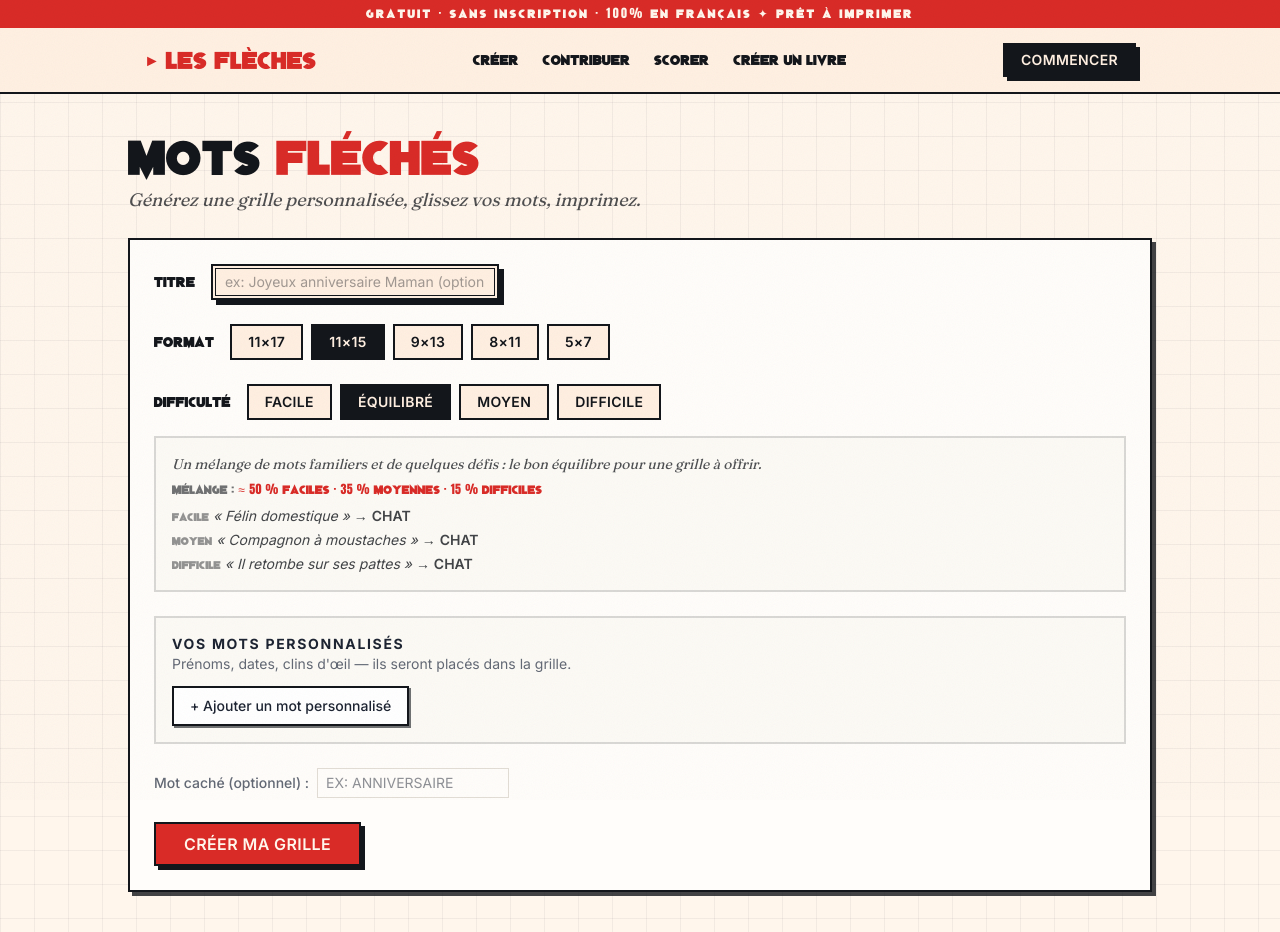
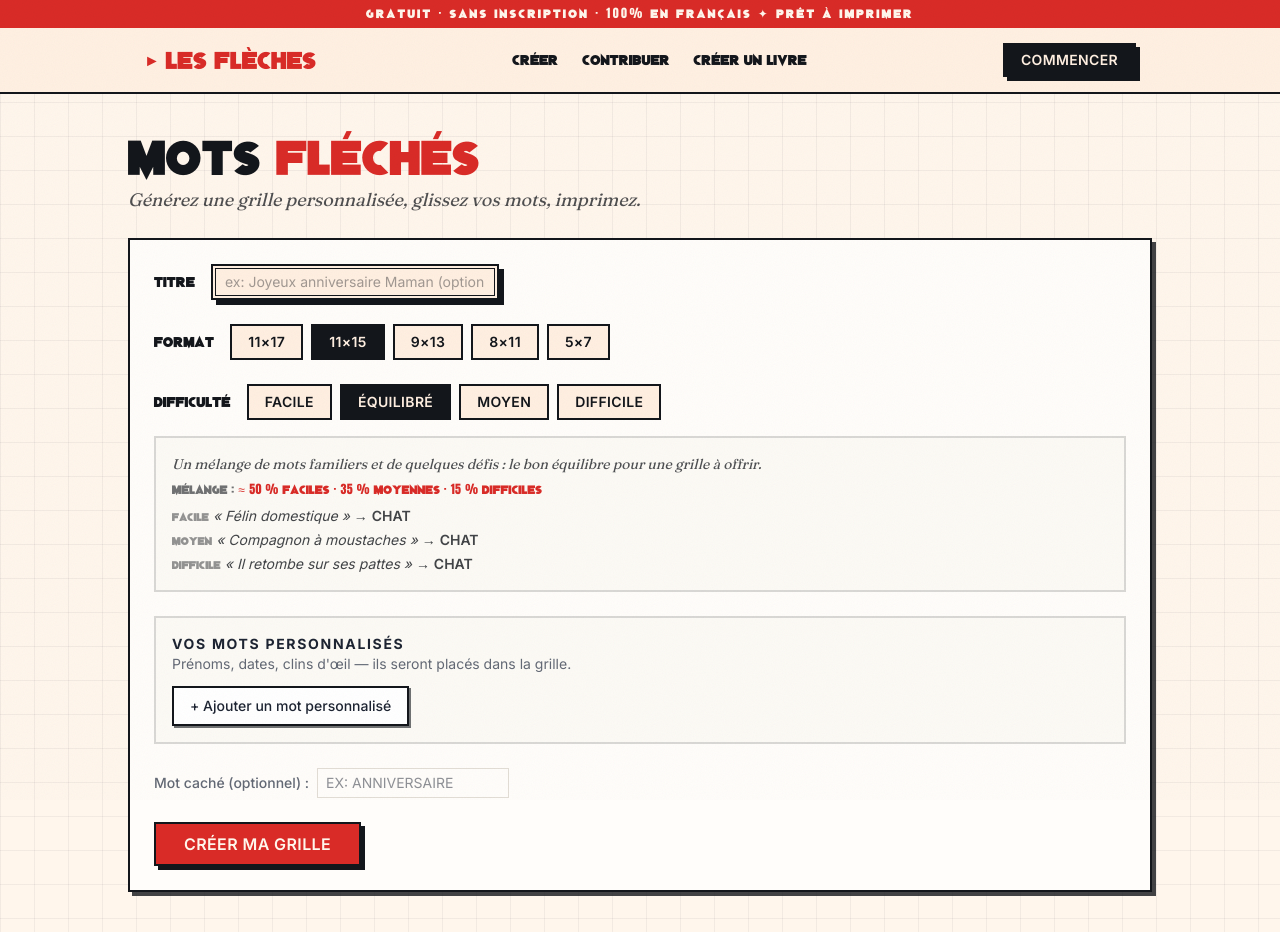
Before and after one commit to nefertikipo/croise, a Next.js app: page /fleche in a window 1280 px wide. Built offline with nearby package versions, Linux system fonts and the light colour scheme.

Commit message:
chore(nav): remove "Scorer" link
Drop the /admin/label ("Scorer") entry from the main nav — internal labeling
tool, not a user-facing feature. The page itself is kept, just unlinked.

Co-Authored-By: Claude Opus 4.8 <noreply@anthropic.com>

```diff
--- a/src/components/shared/nav.tsx
+++ b/src/components/shared/nav.tsx
@@ -4,7 +4,6 @@ import { CreateBookLink } from "@/components/shared/create-book-link";
 const LINKS = [
   { href: "/fleche", label: "Créer" },
   { href: "/contribuer", label: "Contribuer" },
-  { href: "/admin/label", label: "Scorer" },
 ];
 
 export function Nav() {
```
